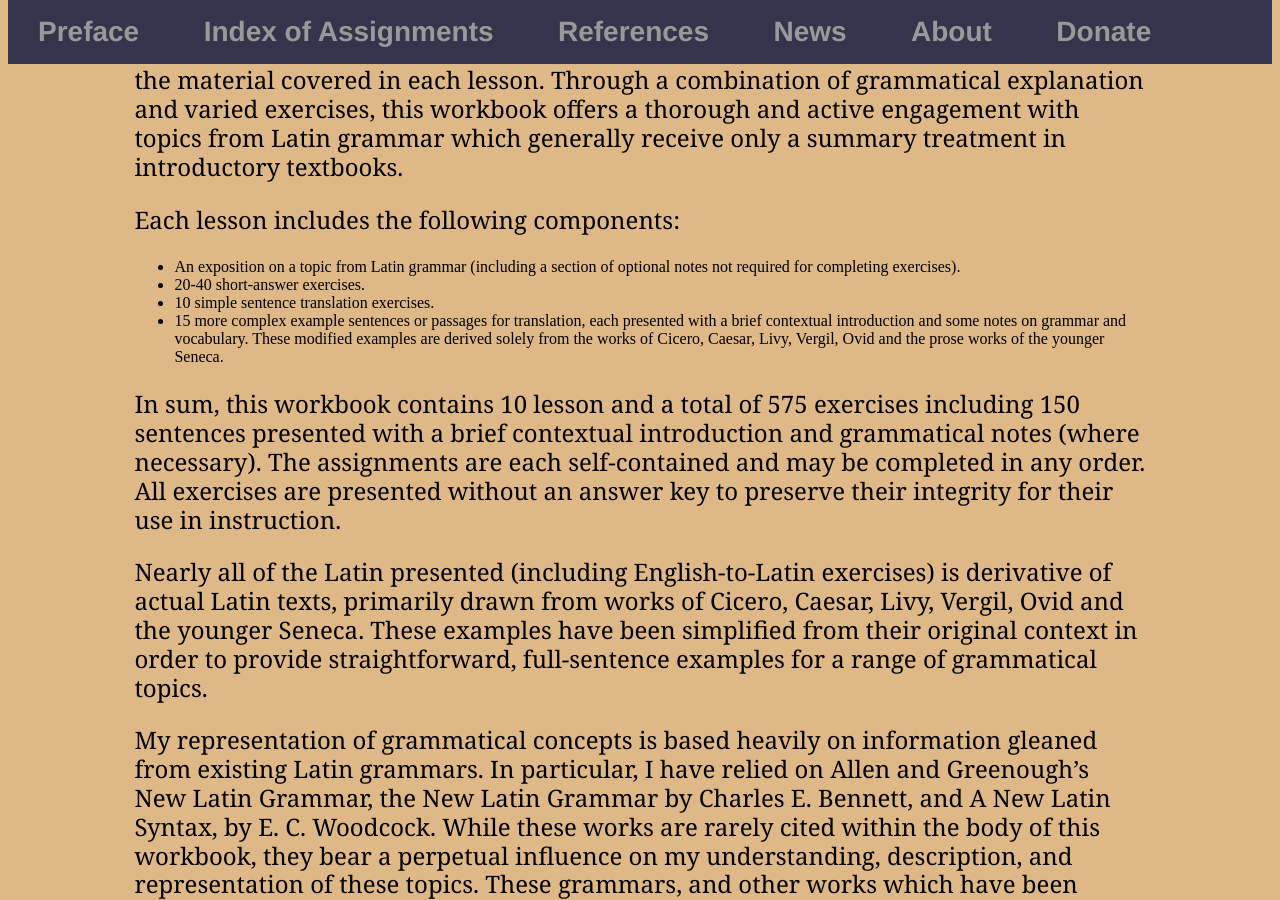
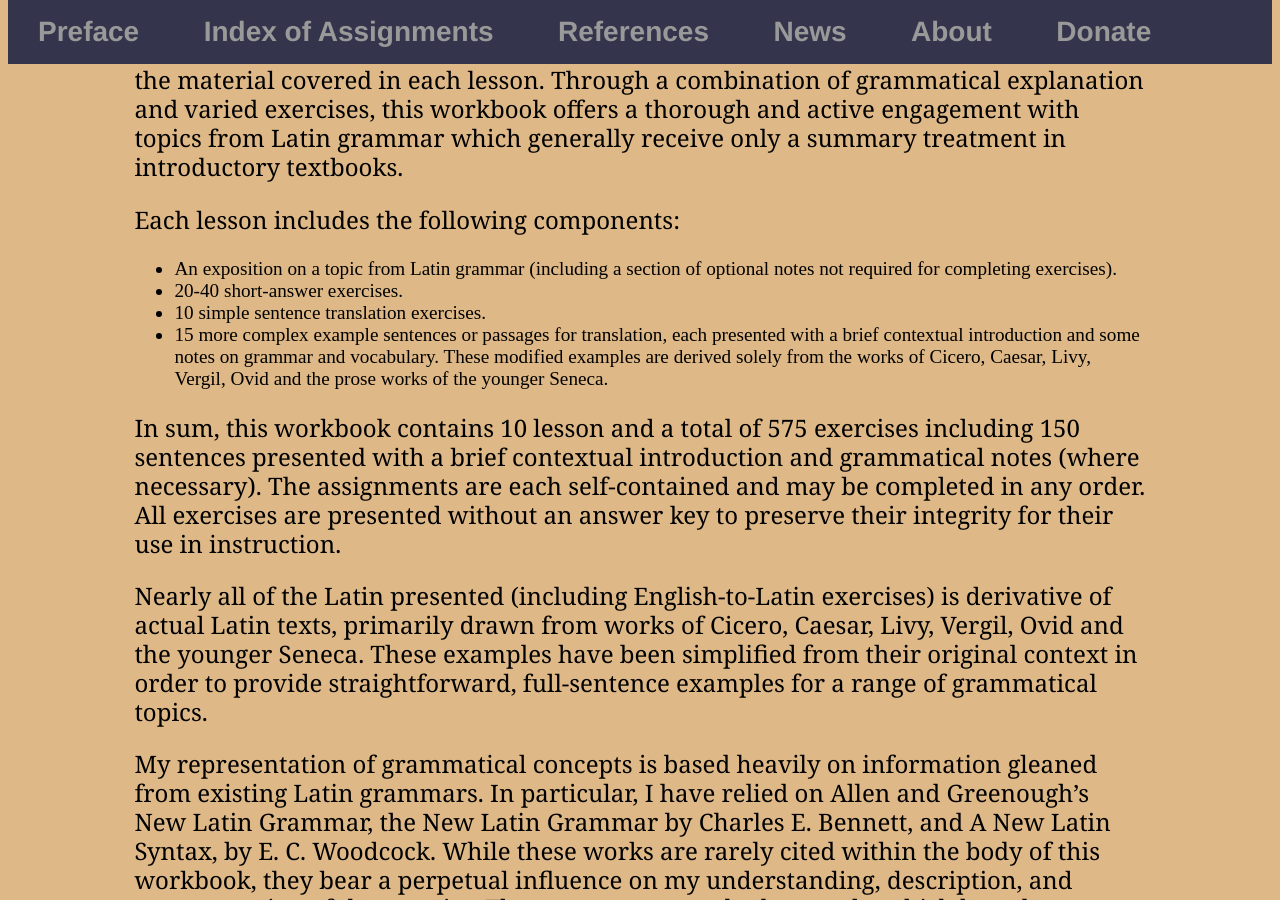
Before and after one commit to AlanCFleming82/AlanCFleming82.github.io, a Jekyll site: the page built from index.html, in a window 1280 px wide and 900 px high, scrolled down 486 px. Built offline with Jekyll 4.4.1, drawn with Linux system fonts in a browser that asks for light colours.

Commit message:
Update index.html

```diff
--- a/index.html
+++ b/index.html
@@ -22,7 +22,7 @@ title: Preface to Workbook of Latin Grammar
 	Latin grammar which generally receive only a summary treatment in introductory textbooks.
 </p>
 <p>Each lesson includes the following components:</p>
-<ul>
+<ul class="preface">
 	<li>
 		An exposition on a topic from Latin grammar (including a section of optional
 		notes not required for completing exercises).
```
